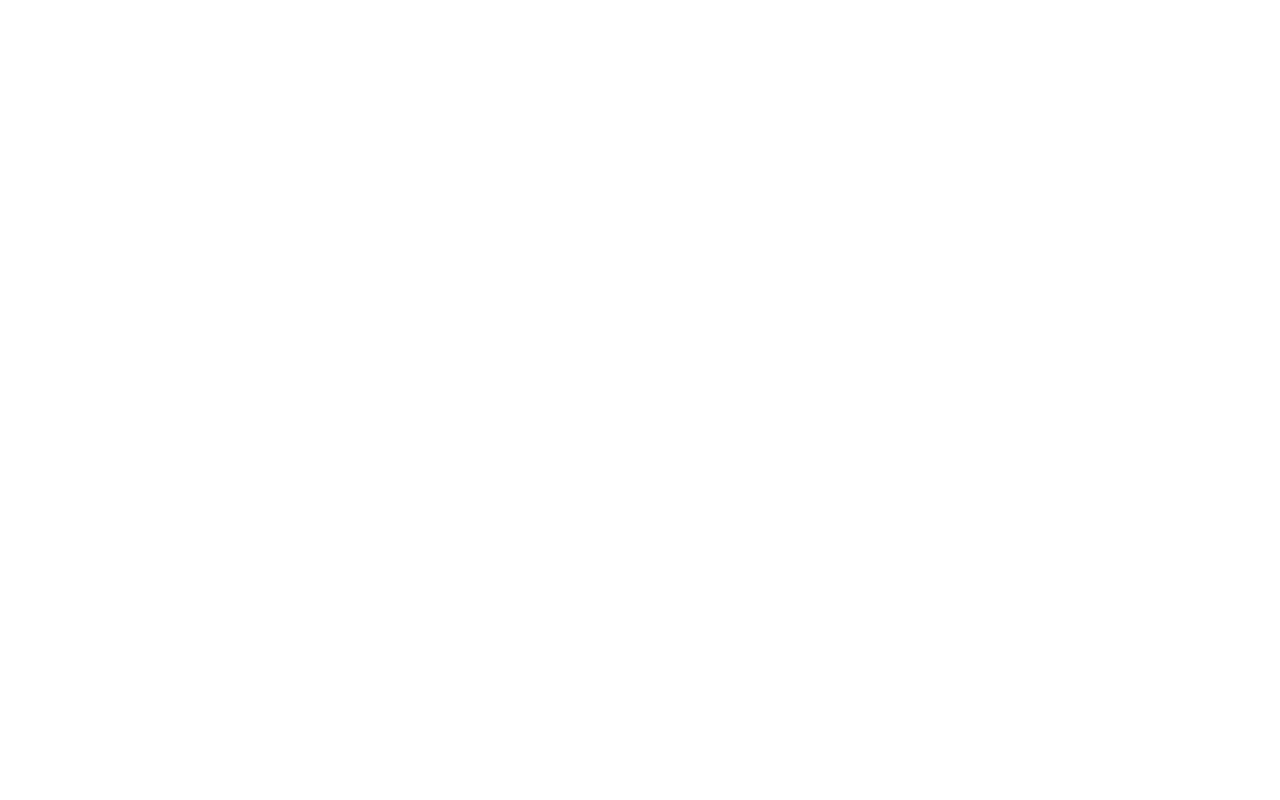
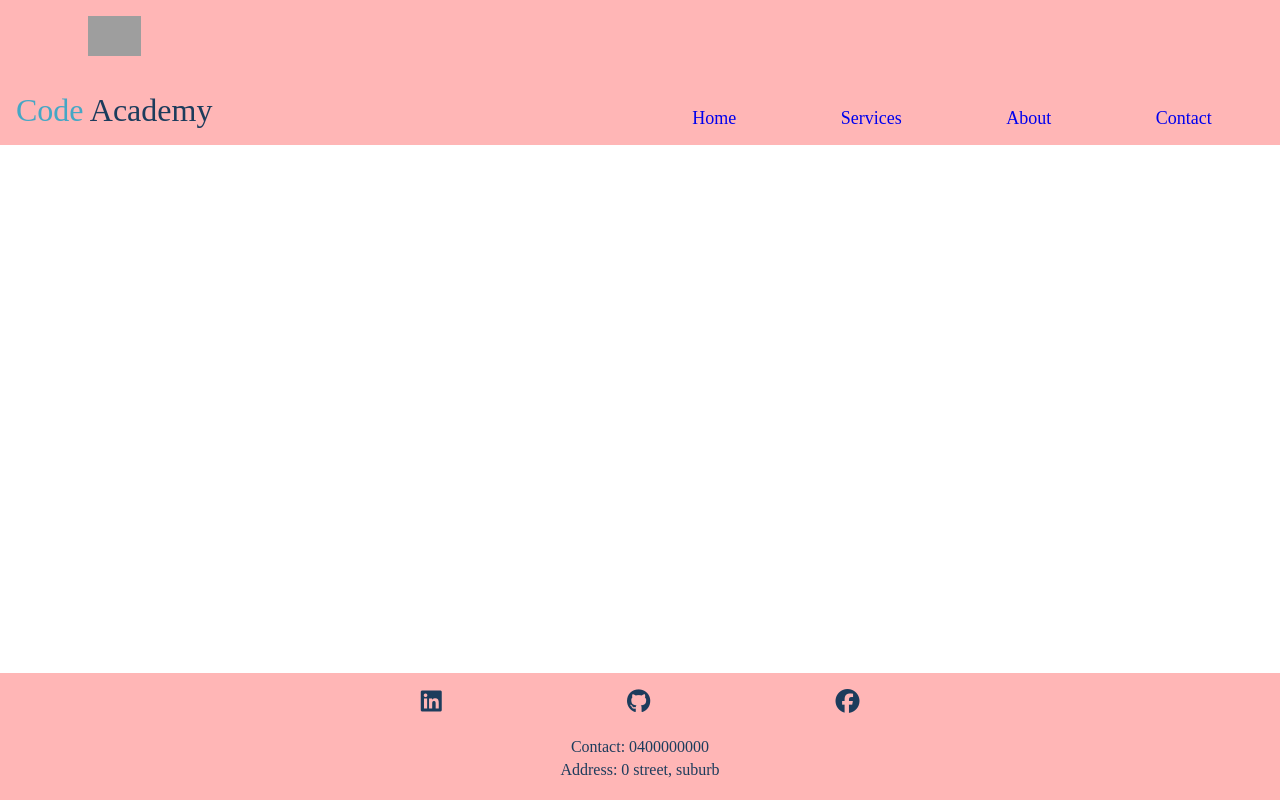
Before and after one commit to keennathan/2024-apr-std-portfolio, a plain HTML site: page pages/contact.html in a window 1280 px wide. Drawn offline with Linux system fonts and the light colour scheme; grey boxes are pictures that could not be loaded.

Commit message:
added right links to pages

```diff
--- a/pages/contact.html
+++ b/pages/contact.html
@@ -0,0 +1,58 @@
+<!DOCTYPE html>
+<html lang="en">
+<head>
+    <meta charset="UTF-8">
+    <meta name="viewport" content="width=device-width, initial-scale=1.0">
+    <title>Company Portfolio</title>
+    <link rel="stylesheet" href="../styles/contact.css">
+    <link rel="stylesheet" href="../styles/index.css">
+    <link rel="icon" href="https://coderacademy.edu.au/images/footerLogo.png">
+
+<!-- Fontawesome -->
+<link rel="stylesheet" href="https://cdnjs.cloudflare.com/ajax/libs/font-awesome/6.5.2/css/all.min.css" integrity="sha512-SnH5WK+bZxgPHs44uWIX+LLJAJ9/2PkPKZ5QiAj6Ta86w+fsb2TkcmfRyVX3pBnMFcV7oQPJkl9QevSCWr3W6A==" crossorigin="anonymous" referrerpolicy="no-referrer" />
+
+</head>
+<body>
+
+        <header>
+            <div class="logo-name">
+             <a href="./index.html">
+                <img src="https://coderacademy.edu.au/images/footerLogo.png" alt="COder Academy Logo">
+                </a>
+                <p class="name">
+                <span class="coder-text">Code</span>
+                <span class="academy-text">Academy</span>
+                </p>
+            </div>
+            <nav id="nav-items">
+                <a href="../index.html">Home</a>
+                <a href="./services.html">Services</a>
+                <a href="./about.html">About</a>
+                <a href="#">Contact</a>
+            </nav>
+        </header>
+
+    <main>
+        <form action="">
+
+        </form>
+    </main>
+    <footer>
+        <div class="social-media">
+            <a href="https://www.linkedin.com" target="_blank">
+            <i class="fa-brands fa-linkedin"></i>
+            </a>
+            <a href="https://www.github.com" target="_blank">
+            <i class="fa-brands fa-github"></i>
+            </a>
+            <a href="https://www.facebook.com" target="_blank">
+            <i class="fa-brands fa-facebook"></i>
+            </a>
+            </div>
+        <div class="info">
+            <p>Contact: 0400000000</p>
+            <p>Address: 0 street, suburb</p>
+        </div>
+    </footer>
+</body>
+</html>
```
Also changed, not shown: pages/about.html (+2 -2 lines), pages/services.html (+2 -2 lines), styles/contact.css (added).
